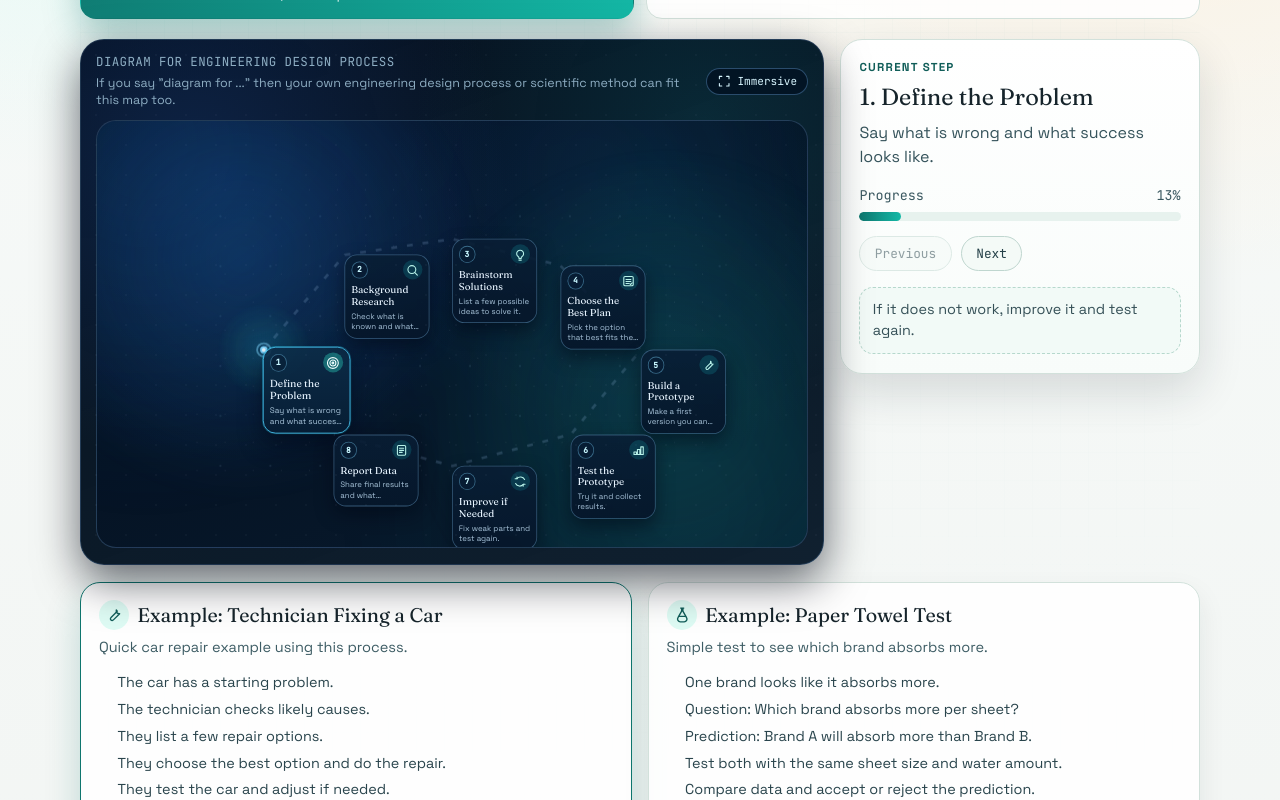
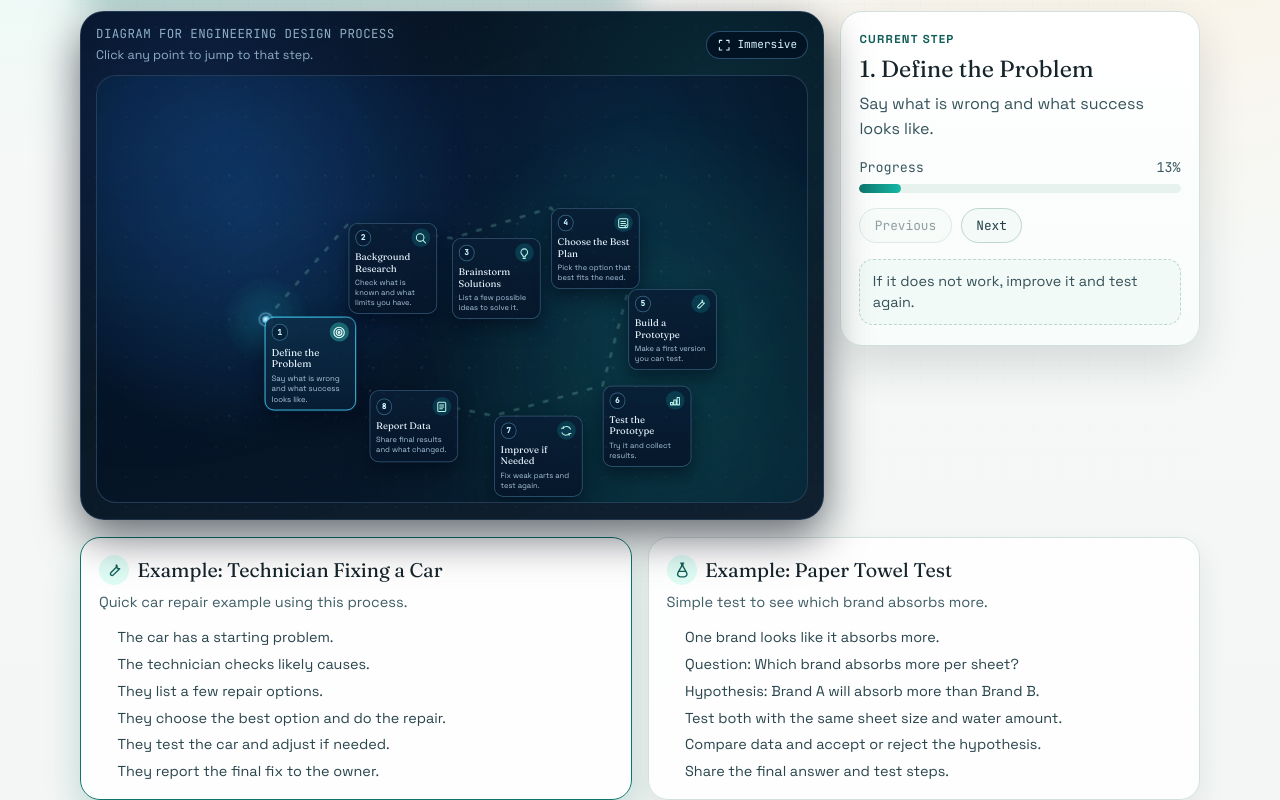
Before and after one commit to rozecash/SNC1W-site-builder, a Next.js app: page / in a window 1280 px wide. Shown: the part 500-1300 px from the top of the page. Built offline with nearby package versions, Linux system fonts and the light colour scheme.

Commit message:
Refine infographic copy and split map schematics by process

```diff
--- a/app/globals.css
+++ b/app/globals.css
@@ -116,7 +116,8 @@ button:focus-visible {
   margin-top: 1rem;
   display: grid;
   gap: 0.6rem;
-  grid-template-columns: repeat(2, minmax(0, 1fr));
+  max-width: 18rem;
+  grid-template-columns: minmax(0, 1fr);
 }
 
 .stat-chip {
@@ -399,7 +400,7 @@ button:focus-visible {
   inset: 0;
   z-index: 180;
   display: flex;
-  align-items: stretch;
+  align-items: center;
   justify-content: center;
   padding: 0.75rem;
   background: radial-gradient(
@@ -436,12 +437,49 @@ button:focus-visible {
 
 .space-diagram.is-fullscreen {
   height: 100%;
-  width: min(1780px, 100%);
+  width: min(1760px, 100%);
   min-height: 100%;
   border-radius: 0;
   border: none;
   padding: 1rem 1.2rem 1.2rem;
   box-shadow: none;
+}
+
+.space-diagram.theme-engineering .space-link-base {
+  stroke: rgba(160, 237, 214, 0.24);
+}
+
+.space-diagram.theme-engineering .space-node {
+  border-radius: 12px;
+}
+
+.space-diagram.theme-scientific .space-link-base {
+  stroke: rgba(164, 185, 255, 0.24);
+  stroke-dasharray: none;
+}
+
+.space-diagram.theme-scientific .space-node {
+  border-radius: 20px 20px 14px 14px;
+  border-color: rgba(116, 153, 213, 0.5);
+  background: linear-gradient(
+    180deg,
+    rgba(10, 28, 57, 0.9) 0%,
+    rgba(8, 20, 40, 0.95) 100%
+  );
+}
+
+.space-diagram.theme-scientific .space-node.active {
+  border-color: #7dc6ff;
+  background: linear-gradient(
+    180deg,
+    rgba(16, 41, 79, 0.92) 0%,
+    rgba(10, 30, 56, 0.98) 100%
+  );
+}
+
+.space-diagram.theme-scientific .node-icon {
+  color: #d4ecff;
+  background: rgba(45, 99, 190, 0.34);
 }
 
 .space-diagram::before {
@@ -499,8 +537,8 @@ button:focus-visible {
 }
 
 .space-map-shell.is-fullscreen .space-viewport {
-  width: min(1800px, 100%);
-  max-height: calc(100vh - 6.2rem);
+  width: min(100%, calc((100vh - 8.4rem) * 1.6667));
+  height: min(calc(100vh - 8.4rem), calc((100vw - 2rem) * 0.6));
   margin-inline: auto;
   margin-block: auto;
 }
@@ -628,8 +666,8 @@ button:focus-visible {
 }
 
 .space-node {
-  width: clamp(6.1rem, 8.5vw, 7.5rem);
-  min-height: 5.2rem;
+  width: clamp(6.9rem, 9.2vw, 8.4rem);
+  min-height: 6rem;
   border: 1px solid rgba(108, 163, 205, 0.45);
   background: linear-gradient(
     180deg,
@@ -668,8 +706,8 @@ button:focus-visible {
 }
 
 .space-map-shell.is-fullscreen .space-node {
-  width: clamp(6.2rem, 8vw, 7.9rem);
-  min-height: clamp(5.2rem, 7.1vh, 6.2rem);
+  width: clamp(7rem, 8.8vw, 8.8rem);
+  min-height: clamp(6rem, 7.8vh, 7rem);
 }
 
 .space-node.done {
@@ -724,11 +762,7 @@ button:focus-visible {
   color: #aac6dc;
   font-size: 0.63rem;
   line-height: 1.32;
-  display: -webkit-box;
-  -webkit-line-clamp: 2;
-  line-clamp: 2;
-  -webkit-box-orient: vertical;
-  overflow: hidden;
+  display: block;
 }
 
 .diagram-label {
@@ -1154,14 +1188,14 @@ button:focus-visible {
   }
 
   .space-node {
-    width: clamp(4.9rem, 18vw, 5.9rem);
-    min-height: 4.35rem;
-    padding: 0.28rem 0.32rem 0.36rem;
+    width: clamp(5.3rem, 24vw, 6.5rem);
+    min-height: 5.2rem;
+    padding: 0.28rem 0.34rem 0.4rem;
   }
 
   .space-map-shell.is-fullscreen .space-node {
-    width: clamp(5.1rem, 16vw, 6.4rem);
-    min-height: 4.4rem;
+    width: clamp(5.4rem, 19vw, 6.9rem);
+    min-height: 5.2rem;
   }
 
   .space-node h3 {
@@ -1169,9 +1203,7 @@ button:focus-visible {
   }
 
   .space-node p {
-    font-size: 0.5rem;
-    -webkit-line-clamp: 1;
-    line-clamp: 1;
+    font-size: 0.54rem;
   }
 
   .examples {
--- a/app/page.tsx
+++ b/app/page.tsx
@@ -166,9 +166,9 @@ const processData: Record<ProcessId, ProcessContent> = {
       points: [
         "One brand looks like it absorbs more.",
         "Question: Which brand absorbs more per sheet?",
-        "Prediction: Brand A will absorb more than Brand B.",
+        "Hypothesis: Brand A will absorb more than Brand B.",
         "Test both with the same sheet size and water amount.",
-        "Compare data and accept or reject the prediction.",
+        "Compare data and accept or reject the hypothesis.",
         "Share the final answer and test steps.",
       ],
     },
@@ -176,6 +176,49 @@ const processData: Record<ProcessId, ProcessContent> = {
 };
 
 const processOrder: ProcessId[] = ["engineering", "scientific"];
+const diagramThemes: Record<
+  ProcessId,
+  {
+    points: readonly { x: number; y: number }[];
+    previewScale: string;
+    fullscreenScale: string;
+    gradient: readonly [string, string, string];
+    className: string;
+  }
+> = {
+  engineering: {
+    points: [
+      { x: 14, y: 36 },
+      { x: 30, y: 17 },
+      { x: 50, y: 20 },
+      { x: 69, y: 14 },
+      { x: 84, y: 30 },
+      { x: 79, y: 49 },
+      { x: 58, y: 55 },
+      { x: 34, y: 50 },
+    ] as const,
+    previewScale: "0.75",
+    fullscreenScale: "0.8",
+    gradient: ["#34d399", "#22d3ee", "#60a5fa"] as const,
+    className: "theme-engineering",
+  },
+  scientific: {
+    points: [
+      { x: 21, y: 22 },
+      { x: 39, y: 13 },
+      { x: 62, y: 15 },
+      { x: 79, y: 30 },
+      { x: 74, y: 48 },
+      { x: 56, y: 55 },
+      { x: 34, y: 50 },
+      { x: 19, y: 36 },
+    ] as const,
+    previewScale: "0.76",
+    fullscreenScale: "0.81",
+    gradient: ["#60a5fa", "#38bdf8", "#f59e0b"] as const,
+    className: "theme-scientific",
+  },
+};
 
 function Icon({ name }: { name: IconName }) {
   const sharedProps = {
@@ -323,18 +366,10 @@ export default function Home() {
   const [isMapExpanded, setIsMapExpanded] = useState(false);
 
   const currentProcess = processData[activeProcess];
+  const currentDiagramTheme = diagramThemes[activeProcess];
   const step = currentProcess.steps[activeStep];
   const mapHeight = 60;
-  const diagramPoints = [
-    { x: 15, y: 33 },
-    { x: 30, y: 15 },
-    { x: 50, y: 12 },
-    { x: 70, y: 17 },
-    { x: 85, y: 33 },
-    { x: 72, y: 49 },
-    { x: 50, y: 55 },
-    { x: 28, y: 49 },
-  ] as const;
+  const diagramPoints = currentDiagramTheme.points;
   const getTopPercent = (y: number) => (y / mapHeight) * 100;
   const spacePath = diagramPoints
     .map((point, index) =>
@@ -350,7 +385,9 @@ export default function Home() {
       : 0;
   const trackerPoint = diagramPoints[activeStep] ?? diagramPoints[0];
   const mapViewStyle = {
-    "--map-scale": isMapExpanded ? "0.8" : "0.78",
+    "--map-scale": isMapExpanded
+      ? currentDiagramTheme.fullscreenScale
+      : currentDiagramTheme.previewScale,
   } as CSSProperties;
 
   useEffect(() => {
@@ -403,10 +440,7 @@ export default function Home() {
         <div className="hero">
           <p className="eyebrow">Interactive Infographic</p>
           <h1>Scientific Method + Engineering Design Process</h1>
-          <p>
-            Quick side-by-side guide. Click through each step and present both
-            methods in about 2 minutes.
-          </p>
+          <p>A quick guide.</p>
           <div className="stat-strip">
             <article className="stat-chip">
               <span className="chip-icon">
@@ -415,15 +449,6 @@ export default function Home() {
               <div>
                 <strong>16 total steps</strong>
                 <small>8 in each method</small>
-              </div>
-            </article>
-            <article className="stat-chip">
-              <span className="chip-icon">
-                <Icon name="shield" />
-              </span>
-              <div>
-                <strong>Simple to present</strong>
-                <small>Clear talking points</small>
               </div>
             </article>
           </div>
@@ -488,15 +513,13 @@ export default function Home() {
         />
 
         <div className={`space-map-shell ${isMapExpanded ? "is-fullscreen" : ""}`}>
-          <div className={`space-diagram ${isMapExpanded ? "is-fullscreen" : ""}`}>
+          <div
+            className={`space-diagram ${currentDiagramTheme.className} ${isMapExpanded ? "is-fullscreen" : ""}`}
+          >
             <div className="diagram-label">
               <div className="diagram-label-group">
                 <p className="diagram-title">Diagram for {currentProcess.label}</p>
-                <p>
-                  {isMapExpanded
-                    ? "Click any point to jump to that step."
-                    : 'If you say "diagram for ..." then your own engineering design process or scientific method can fit this map too.'}
-                </p>
+                <p>Click any point to jump to that step.</p>
               </div>
               <button
                 type="button"
@@ -554,9 +577,9 @@ export default function Home() {
                 >
                   <defs>
                     <linearGradient id="spaceLinkGradient" x1="0%" y1="0%" x2="100%" y2="0%">
-                      <stop offset="0%" stopColor="#34d399" />
-                      <stop offset="52%" stopColor="#22d3ee" />
-                      <stop offset="100%" stopColor="#60a5fa" />
+                      <stop offset="0%" stopColor={currentDiagramTheme.gradient[0]} />
+                      <stop offset="52%" stopColor={currentDiagramTheme.gradient[1]} />
+                      <stop offset="100%" stopColor={currentDiagramTheme.gradient[2]} />
                     </linearGradient>
                   </defs>
                   <path className="space-link-base" d={spacePath} pathLength={100} />
```
